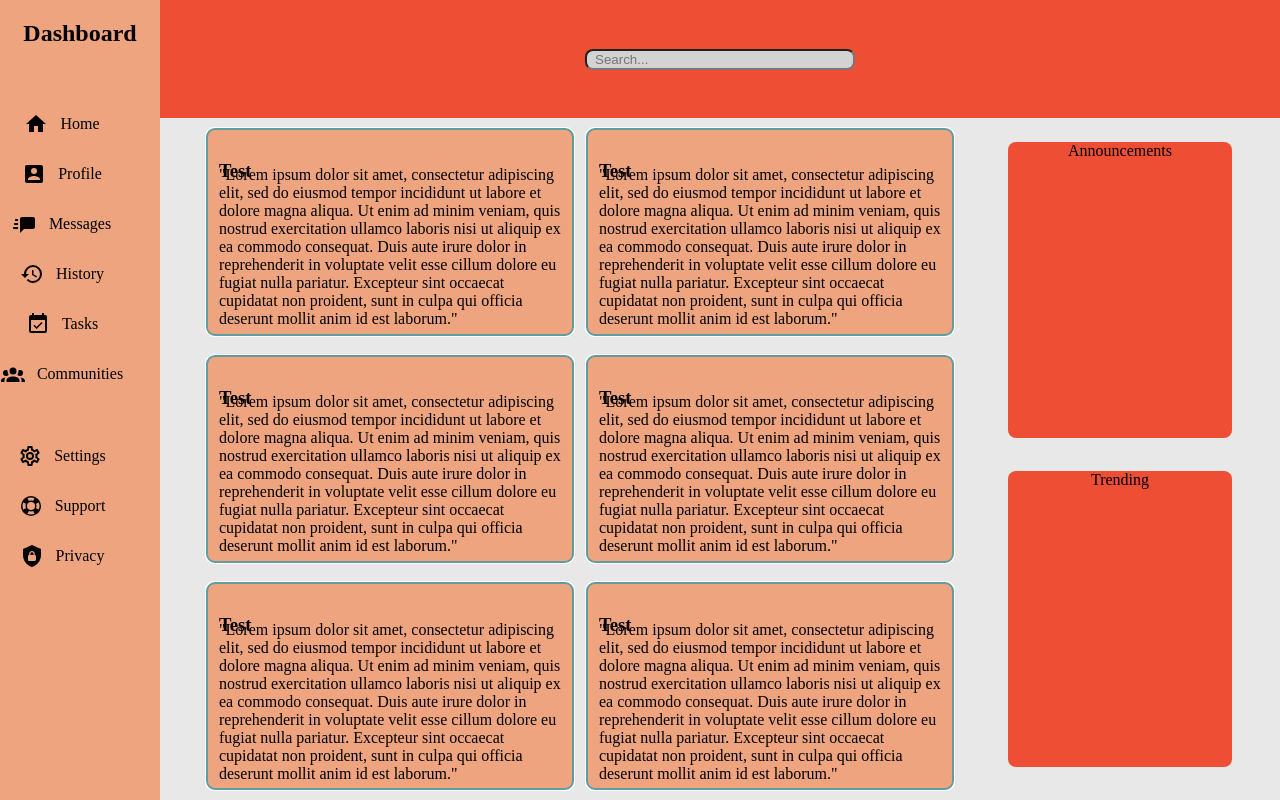
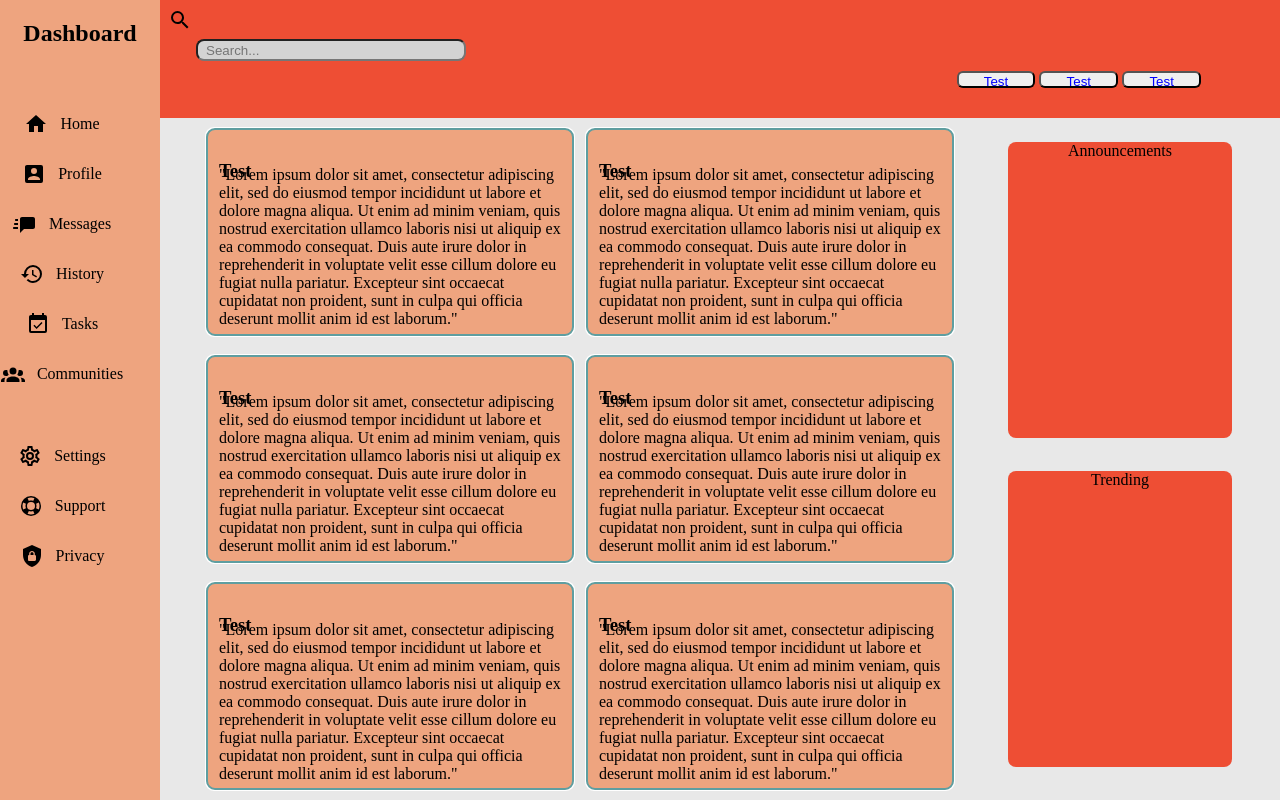
Before and after one commit to Kinloes/admin-dashboard, a plain HTML site: page index.html in a window 1280 px wide. Drawn offline with Linux system fonts and the light colour scheme.

Commit message:
Adding more aspects to the page

```diff
--- a/index.html
+++ b/index.html
@@ -8,7 +8,12 @@
 </head>
 <body>
     <div id="header">
-        <input id="searchbar" type="text" placeholder="Search..."></div>
+        <img src="SVGS/magnify.svg"><input id="searchbar" type="text" placeholder="Search...">
+        <div id="buttons">
+        <button>Test</button>
+        <button>Test</button>
+        <button>Test</button>
+        </div>
     </div>
     <div id="sidebar">
         <h2 class="sideContent">Dashboard</h2>
--- a/style.css
+++ b/style.css
@@ -15,17 +15,36 @@ body{
     background-color:#EE4E34;
     grid-column: 2 / 4;
     display: grid;
-    text-align: center;
-    justify-content: center;
+    align-content: start;
+    padding: 8px;
+    grid-template-columns: 2.5fr 1fr;
+}
+#header img{
+    position: absolute;
+    height: 24px;
+    width: 24px;
 }
 #header #searchbar{
     display: grid;
     align-self: center;
     padding-left: 8px;
     width: 20vw;
+    height: 2vh;
     border-radius: 8px;
     background-color: lightgray;
     color: gray;
+    margin-left: 28px;
+}
+#header #searchbar, #header img{
+    grid-column: 1/2;
+}
+#buttons button{
+    color: blue;
+    grid-column: 2/3;
+    width: 25%;
+    border-radius: 6px;
+    margin-top: 20%;
+    height: 20%;
 }
 #sidebar{
     grid-column: 1 / 2;
```
